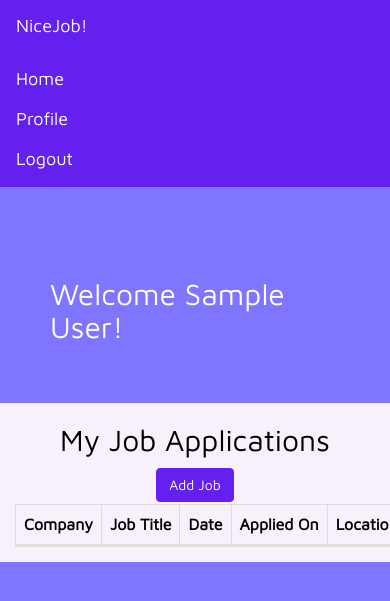
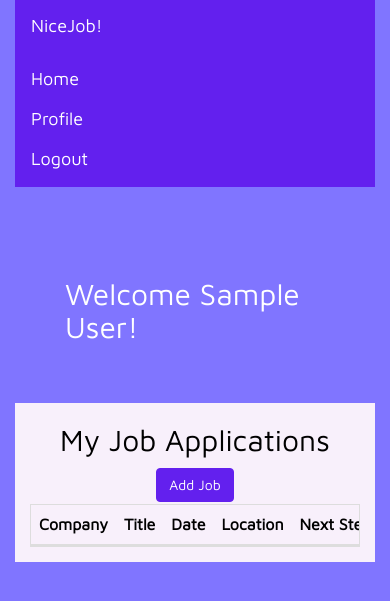
Before and after one commit to Mikey-Simmons/NiceJob, a Django app: template main/templates/welcome.html in a window 390 px wide; the page is wider, and only the part inside the window is pictured. Shown: the top 601 px of that part. Run offline with Django 3.2, Linux system fonts and the light colour scheme; the template is opened without the code that fills it: values that come from a table or form of the project are taken from there, others are empty; data comes from the database, SQL or seed files in the repository; tables that the repository leaves empty hold one stand-in row (values such as "Sample post"); lists and menus that the app fills with data are empty; some libraries are stand-ins or nearby versions.

Commit message:
optimized_for_mobile
tested using LT Browser

```diff
--- a/main/static/css/style.css
+++ b/main/static/css/style.css
@@ -104,9 +104,7 @@ th{
 td{
     font-size: 14px;
 }
-.table-responsive {
-    display: table;
-}
+
 a.reject{
     color: red;
 }
--- a/main/templates/welcome.html
+++ b/main/templates/welcome.html
@@ -13,6 +13,7 @@
 </head>
 
 <body>
+  <div class="container-fluid">
   <div>
     <nav class="navbar navbar-inverse">
       <div class="container-fluid">
@@ -106,37 +107,29 @@
     </div>
     <div class="welcome_container">
       <div class="table-responsive">
-      <table class="table table-bordered">
-
-        <thead class="table-dark">
+        <table class="table">
+          <thead>
             <tr>
-            <th class="tab_header" scope="col">Company</th>
-            <th scope="col">Job Title</th>
+              <th scope="col">Company</th>
+              <th scope="col">Title</th>
               <th scope="col">Date</th>
-            <th scope="col">Applied On</th>
               <th scope="col">Location</th>
               <th scope="col">Next Steps</th>
               <th scope="col">Comments</th>
-
               <th scope="col">Edit</th>
               <th scope="col">Delete</th>
             </tr>
           </thead>
           <tbody>
-
             {%for job in all_jobs reversed%}
             {%if job.uploaded_by == logged_in_user%}
             <tr>
-            {%if job.rejected == True %}
-            <th class="reject" scope="row"> <a class="reject" href="https://{{job.website}}">{{job.company}}</a></th>
+              <th scope="row"><a href="https://{{job.website}}">{{job.company}}</a></th>
               <td>{{job.title}}</td>
               <td>{{job.date_applied}}</td>
-            <td>{{job.applied_on}}</td>
               <td>{{job.location}}</td>
-
               <td>{{job.next_steps}}</td>
               <td>{{job.comments}}</td>
-
               <form action="/jobs/edit/{{job.id}}" method="post">
                 <input type="hidden" name="job_id" value="{{job.id}}">
                 {% csrf_token %}
@@ -149,34 +142,13 @@
               </form>
             </tr>
             {%endif%}
-          {%if job.rejected == False %}
-          <th  scope="row"><a href="https://{{job.website}}">{{job.company}}</a></th>
-          <td>{{job.title}}</td>
-          <td>{{job.date_applied}}</td>
-          <td>{{job.applied_on}}</td>
-          <td>{{job.location}}</td>
+            {%endfor%}
+          </tbody>
+        </table>
+      </div>
 
-          <td>{{job.next_steps}}</td>
-          <td>{{job.comments}}</td>
-
-          <form action="/jobs/edit/{{job.id}}" method="post">
-            <input type="hidden" name="job_id" value="{{job.id}}">
-            {% csrf_token %}
-            <td><button class="btn btn-success" type="submit">Edit</button></td>
-          </form>
-          <form action="/delete" method="post">
-            <input type="hidden" name="job_id" value="{{job.id}}">
-            {% csrf_token %}
-            <td><button class="btn btn-danger" type="submit">Delete</button></td>
-          </form>
-
-          </tr>
-          {%endif%}
-          {%endif%}
-          {% endfor %}
-        </tbody>
-
-      </table>
+    </div>
+</div>
 </div>
 </div>
 </body>
```
Lines whose indentation alone changed are shown as unchanged.
